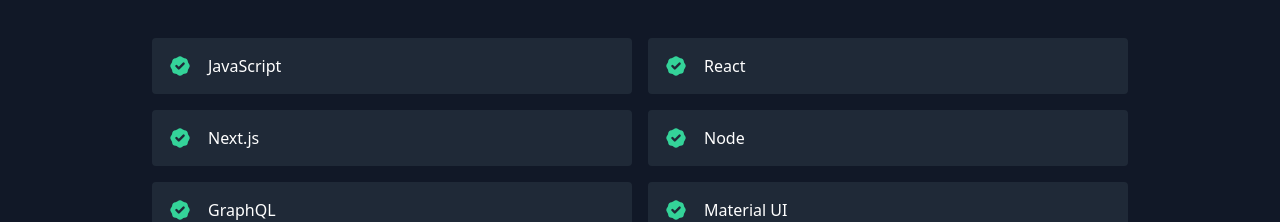
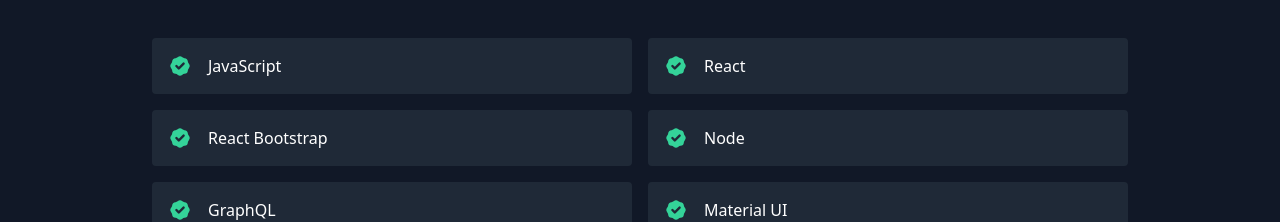
Before and after one commit to jamiguel23/my-portfolio, a React (Create React App) app: page / in a window 1280 px wide. Shown: the part 3140-3362 px from the top of the page. Built offline with nearby package versions, Linux system fonts and the light colour scheme.

Commit message:
added to gitignore and editied datasrc

```diff
--- a/src/data.js
+++ b/src/data.js
@@ -53,7 +53,7 @@
 export const skills = [
   "JavaScript",
   "React",
-  "Next.js",
+  "React Bootstrap",
   "Node",
   "GraphQL",
   "Material UI",
```
Also changed, not shown: 1 other file (tests, documents, lock files or other folders).
